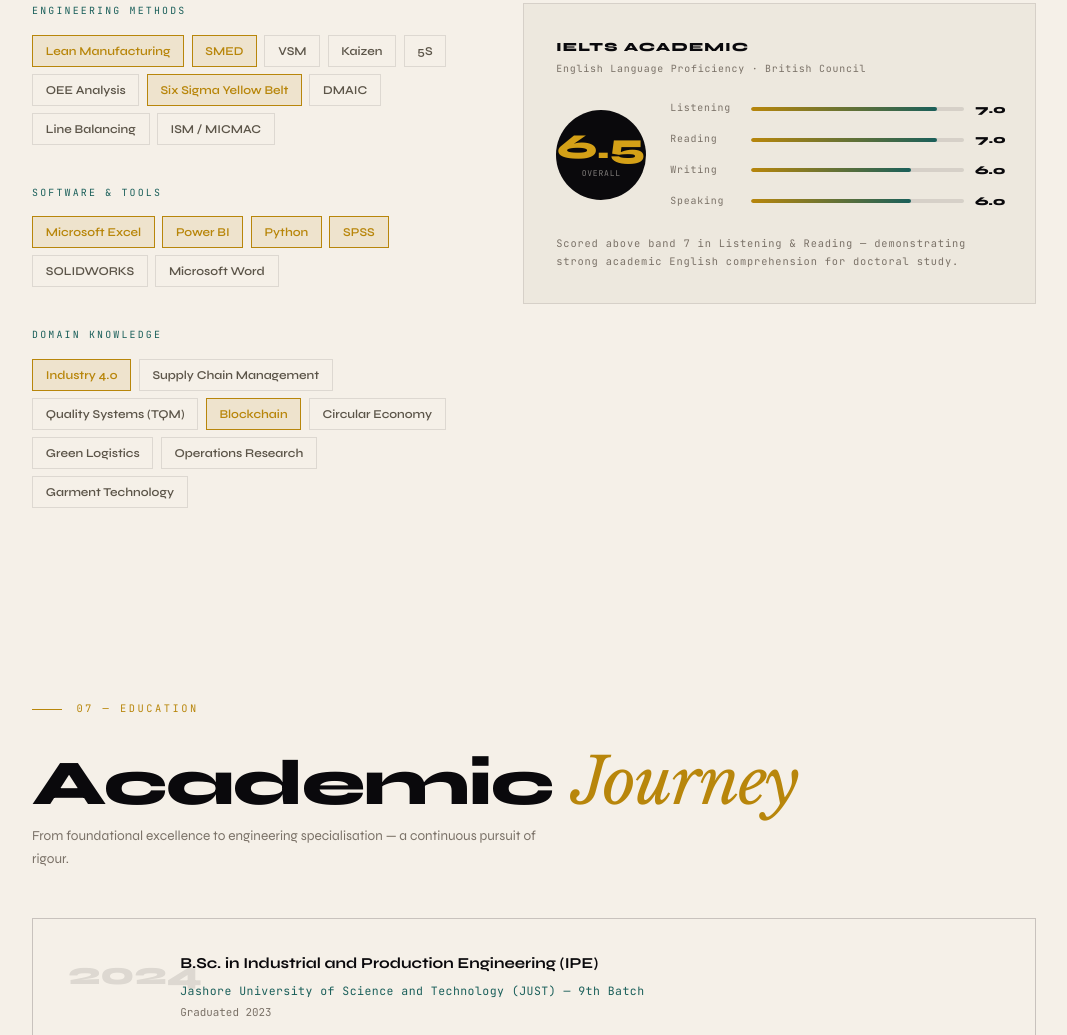
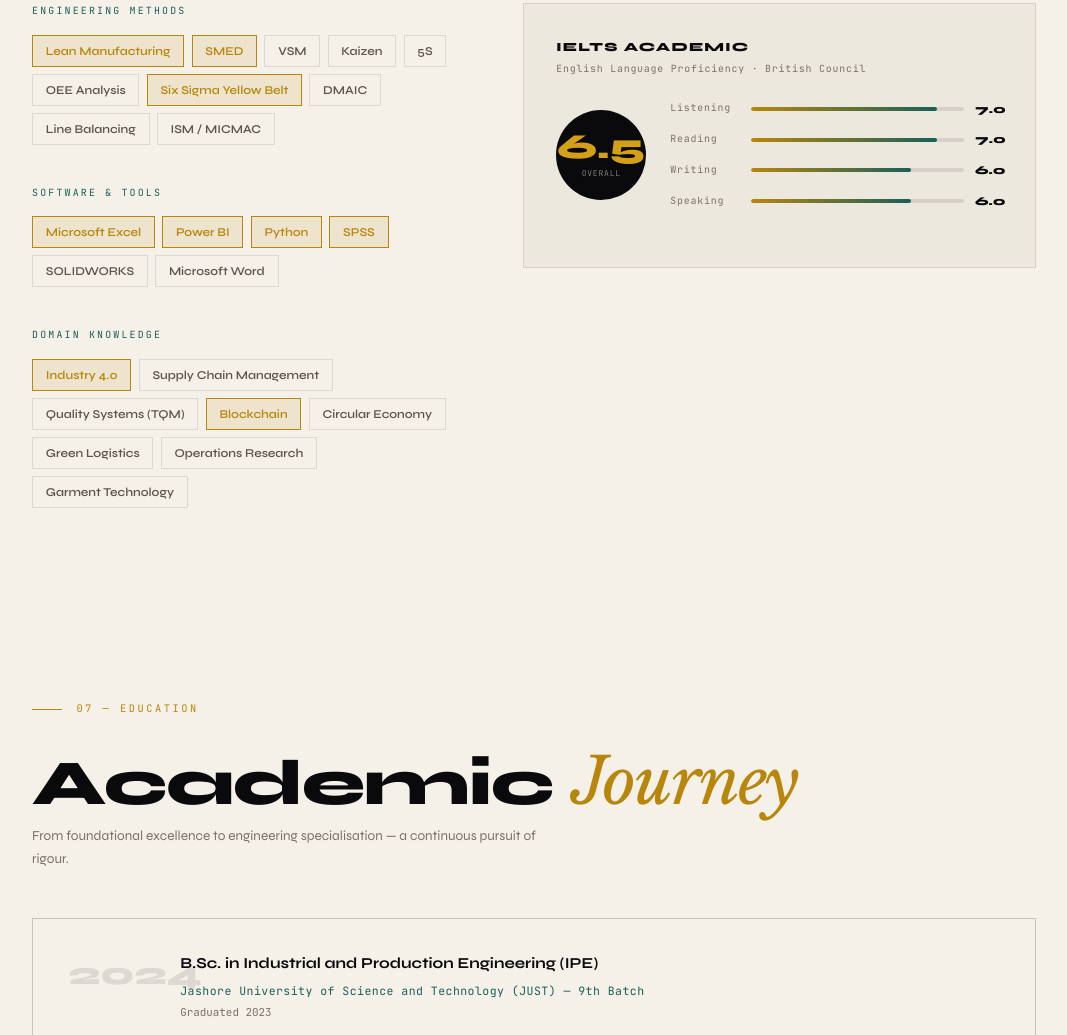
Before and after one commit to Sifat-Ajmeer-Haque/portfolioweb, a plain HTML site: page index.html in a window 1280 px wide. Shown: the part 7784-8819 px from the top of the page, without its empty margins (106-1173 px from the left). Drawn offline with nearby package versions, Linux system fonts and the light colour scheme.

Commit message:
Update index.html

```diff
--- a/index.html
+++ b/index.html
@@ -843,7 +843,6 @@ footer{background:var(--ink);border-top:1px solid rgba(255,255,255,.07);padding:
           <div class="ib-row"><span class="ib-name">Speaking</span><div class="ib-bar"><div class="ib-fill" data-width="0.75"></div></div><span class="ib-score">6.0</span></div>
         </div>
       </div>
-      <p style="font-family:var(--mono);font-size:.65rem;color:var(--muted);letter-spacing:.08em;">Scored above band 7 in Listening &amp; Reading — demonstrating strong academic English comprehension for doctoral study.</p>
     </div>
   </div>
 </div>
```
